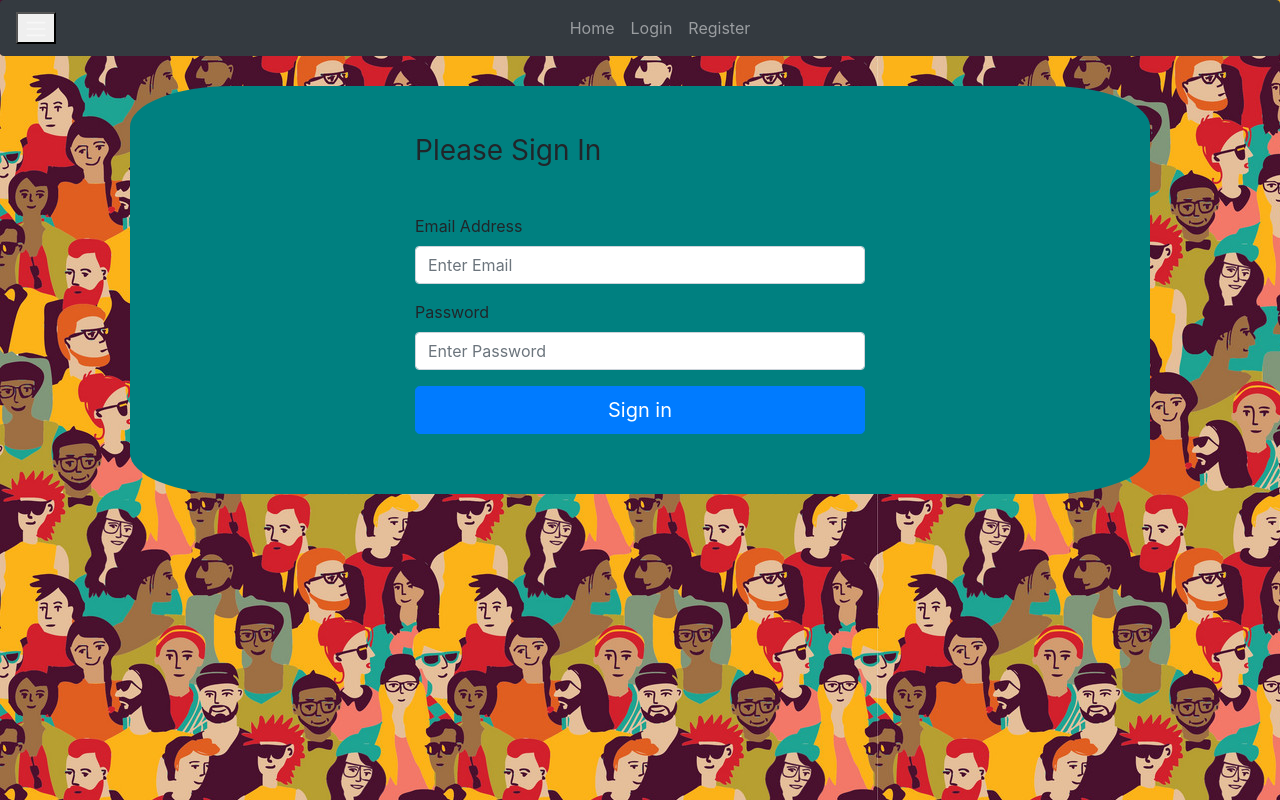
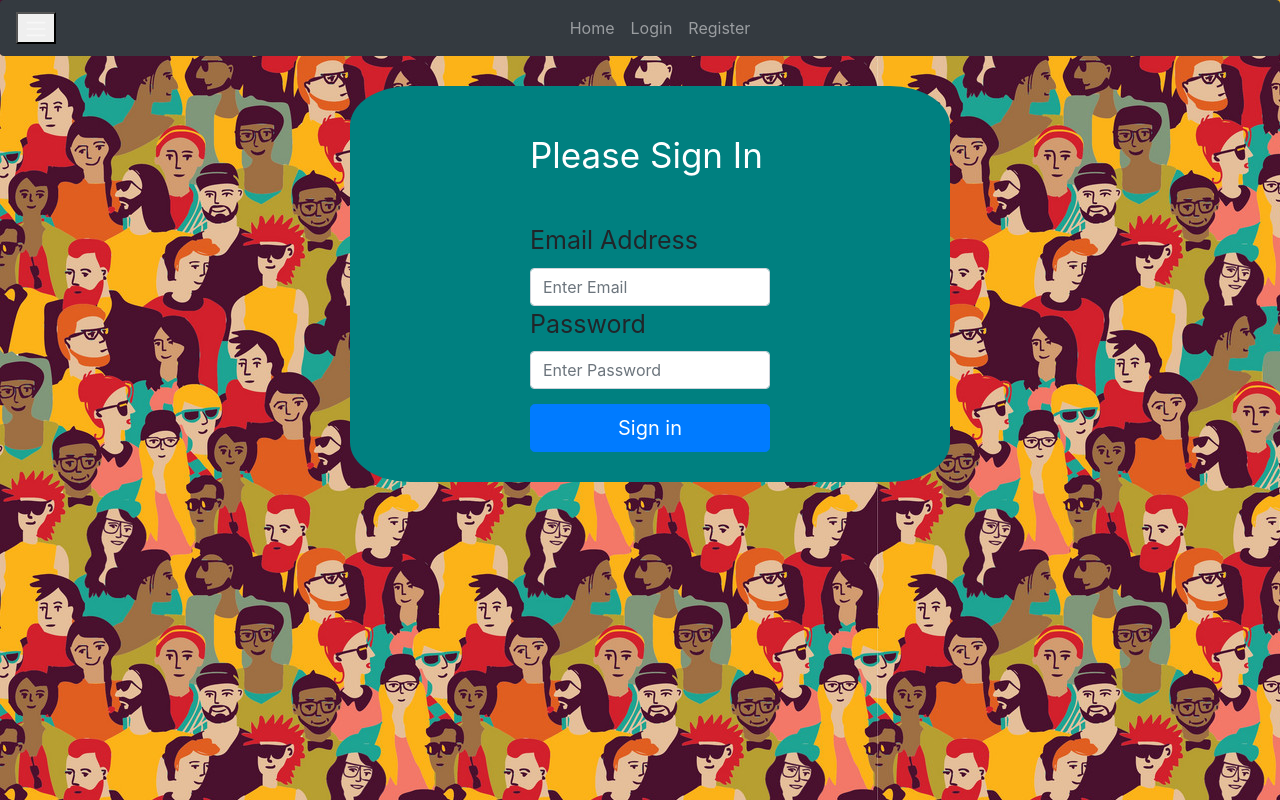
Before and after one commit to framples/4BT, a React (Create React App) app in the folder client/: page /login in a window 1280 px wide. Built offline with nearby package versions, Linux system fonts and the light colour scheme.

Commit message:
added login styling

```diff
--- a/client/src/components/Login.js
+++ b/client/src/components/Login.js
@@ -42,11 +42,11 @@ class Login extends Component {
     render() {
         return (
             <div className="container">
-                <div className="row">
+                <div className="row1 magictime spaceInLeft">
                     <div className="col-md-6 mt-5 mx-auto">
                         <form noValidate onSubmit={this.onSubmit}>
                             <h1 id="submit-title" className="h3 mb-3 font-weight-normal">Please Sign In</h1>
-                            <div className="form-group">
+                            <div className="form-group-1">
                                 <label htmlFor="email">Email Address</label>
                                 <input type="email" className="form-control"
                                     name="email"
@@ -54,7 +54,7 @@ class Login extends Component {
                                     value={this.state.email}
                                     onChange={this.onChange} />
                             </div>
-                            <div className="form-group">
+                            <div className="form-group-1">
                                 <label htmlFor="password">Password</label>
                                 <input type="password" className="form-control"
                                     name="password"
@@ -62,7 +62,7 @@ class Login extends Component {
                                     value={this.state.password}
                                     onChange={this.onChange} />
                             </div>
-                            <button type="submit" id="submit" className="btn btn-lg btn-primary btn-block">
+                            <button type="submit" id="submit1" className="btn btn-lg btn-primary btn-block">
                                 Sign in
                             </button>
                         </form>
--- a/client/src/components/login.css
+++ b/client/src/components/login.css
@@ -12,11 +12,18 @@ code {
     monospace;
 }
 
-.row  {
+.row1  {
   background-color: teal;
   padding: 30px;
   margin: 30px;
   border-radius: 10%;
+  width: 600px;
+  margin-left: 250px;
+
+}
+
+.row1:hover  {
+  background-color: rgb(8, 169, 169);
 }
 
 #submit-title {
@@ -24,8 +31,19 @@ code {
   margin-top: -30px;
   margin-bottom: 30px;
   padding-bottom: 30px;
+  color: white;
+  font-size: 35px;
+
 }
 
 #submit {
   margin-bottom: 30px;
 }
+
+.form-group-1 {
+  font-size: 25px;
+}
+
+#submit1  {
+  margin-top: 15px;
+}
```
